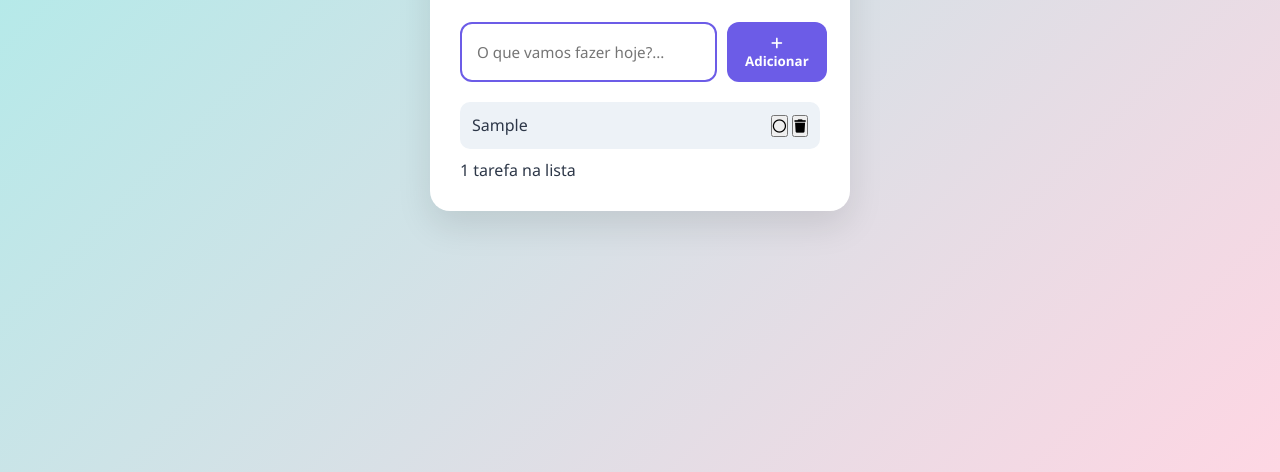
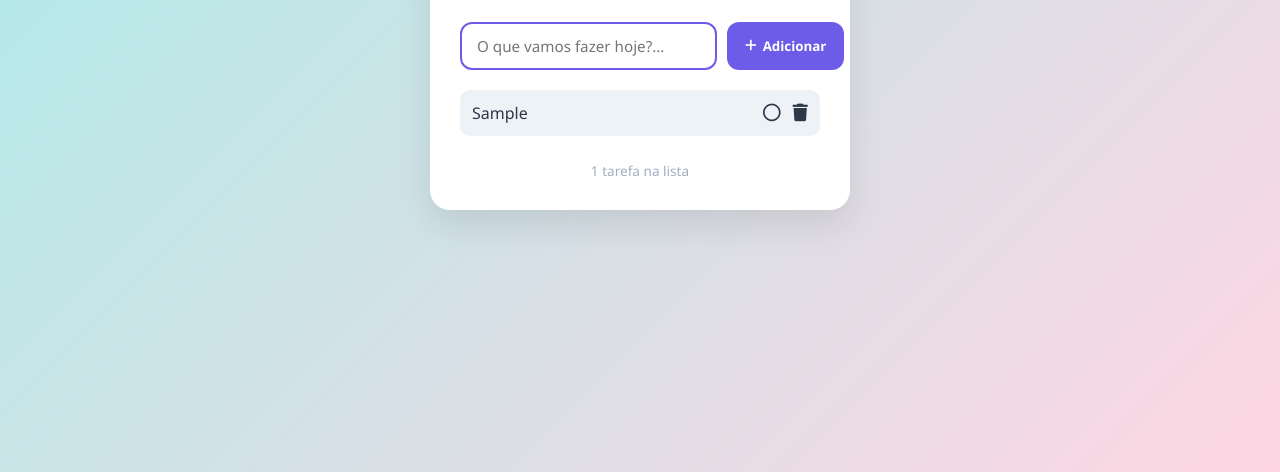
Before and after one commit to rayssaribasvianini01-debug/CADSTRO_TAREFAS_SENAI_RAYSSA_V1, a plain HTML site: page index.html in a window 1280 px wide. Both pictures are taken after typing "Sample" into the empty fields and a click on the button "Adicionar". Shown: the part 328-800 px from the top of the page. Drawn offline with Linux system fonts and the light colour scheme.

Commit message:
Subindo projeto versão 1 finalizada

```diff
--- a/style.css
+++ b/style.css
@@ -1,5 +1,4 @@
 /* Variaveis css - facilitar o uso de temas para formatação*/
-
 :root {
     --gradiente-fundo: linear-gradient(135deg, #a8edea 0%, #fed6e3 100%);
     --fundo-cartao: #ffffff;
@@ -11,7 +10,6 @@
     --cor-concluido: #a0aec0;
 }
 
-/* modo escuro ativado via classe no body */
 body.modo-escuro {
     --gradiente-fundo: linear-gradient(135deg, #2d3748 0%, #1a202c 100%);
     --fundo-cartao: #1a202c;
@@ -51,13 +49,14 @@ body {
     justify-content: space-between;
     align-items: center;
     margin-bottom: 25px;
-
 }
 
 .cabecalio-aplicacao h1 {
     font-size: 1.5rem;
     font-weight: 700;
-
+    display: flex;
+    align-items: center;
+    gap: 6px;
 }
 
 .botao-icone {
@@ -85,11 +84,11 @@ input[type="text"] {
     color: var(--cor-texto);
 }
 
-input[type="text"]:focus{
+input[type="text"]:focus {
     border-color: var(--cor-primaria);
 }
 
-.botao-principal{
+.botao-principal {
     background: var(--cor-primaria);
     color: white;
     border: none;
@@ -98,20 +97,23 @@ input[type="text"]:focus{
     font-weight: 600;
     cursor: pointer;
     transition: transform 0.1s, background 0.2s;
+    display: flex;
+    align-items: center;
+    gap: 6px;
 }
 
-.botao-principal:hover{
+.botao-principal:hover {
     background: var(--cor-primaria-destaque);
     transform: translateY(-2px);
 }
 
-.lista-tarefas{
+.lista-tarefas {
     list-style: none;
     max-height: 280px;
     overflow-y: auto;
 }
 
-.item-tarefa{
+.item-tarefa {
     display: flex;
     align-items: center;
     justify-content: space-between;
@@ -121,3 +123,54 @@ input[type="text"]:focus{
     margin-bottom: 10px;
     animation: aparecer 0.3s ease;
 }
+
+.texto-tarefa {
+    flex: 1;
+    cursor: pointer;
+    word-break: break-all;
+    padding-right: 10px;
+}
+
+.item-tarefa.concluido .texto-tarefa {
+    text-decoration: line-through;
+    color: var(--cor-concluido);
+}
+
+.acoes-tarefa {
+    display: flex;
+    gap: 12px;
+    align-items: center;
+}
+
+.botao-acao {
+    background: none;
+    border: none;
+    cursor: pointer;
+    font-size: 1.1rem;
+    color: var(--cor-texto);
+    display: flex;
+    align-items: center;
+}
+
+.botao-acao.excluir:hover {
+    color: var(--cor-perigo);
+}
+
+.radape-aplicacao {
+    margin-top: 15px;
+    font-size: 0.85rem;
+    color: var(--cor-concluido);
+    text-align: center;
+}
+
+@keyframes aparecer {
+    from {
+        opacity: 0;
+        transform: translateX(10px);
+    }
+
+    to {
+        opacity: 1;
+        transform: translateY(0);
+    }
+}
```
